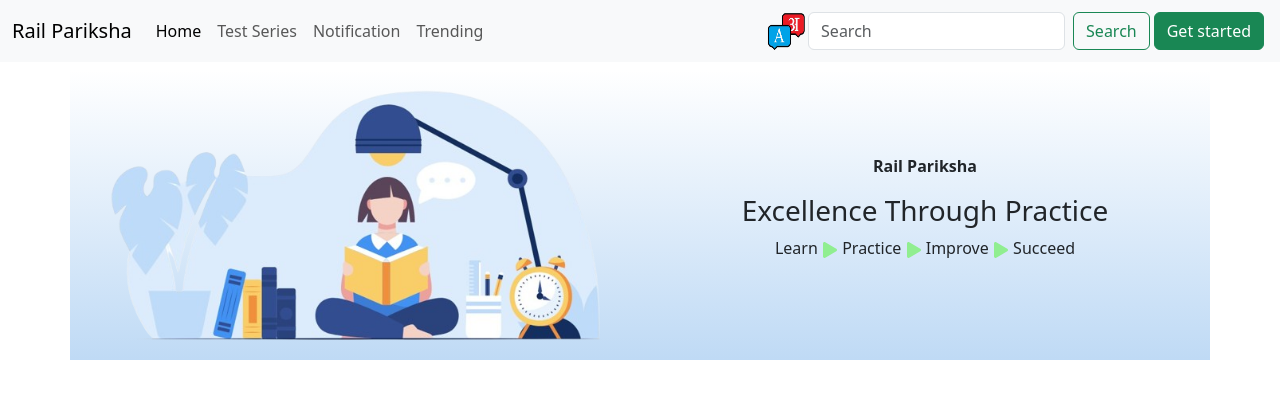
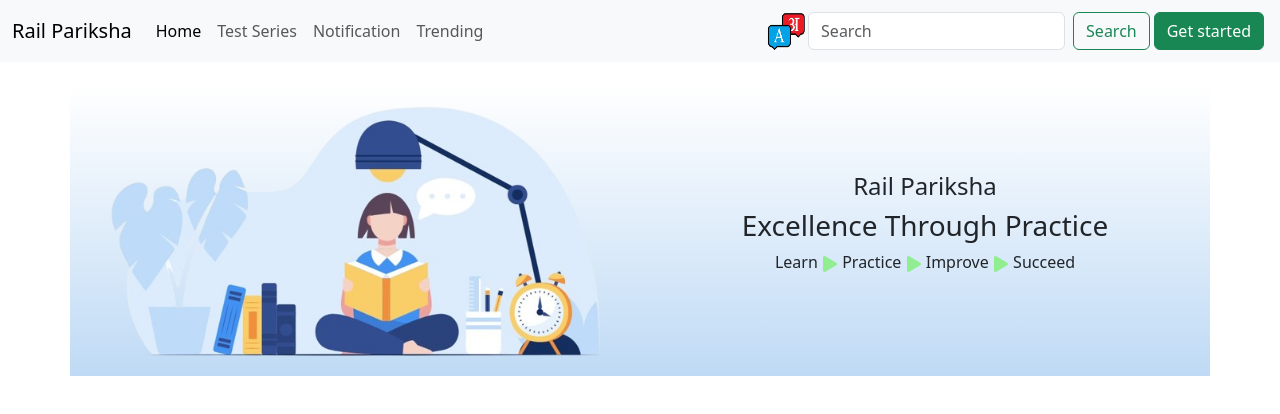
Before and after one commit to deepak-patel101/railpariksha, a React (Create React App) app: page / in a window 1280 px wide. Shown: the top 414 px of the page. Built offline with nearby package versions, Linux system fonts and the light colour scheme.

Commit message:
home designe

```diff
--- a/src/NAVBAR/navbar.jsx
+++ b/src/NAVBAR/navbar.jsx
@@ -9,7 +9,7 @@
     setLanguage(value);
   };
   return (
-    <>
+    <div>
       <nav className="navbar navbar-expand-lg bg-body-tertiary">
         <div className="container-fluid">
           <Link to="/" className="navbar-brand">
@@ -58,14 +58,22 @@
             <div>
               {language === "english" ? (
                 <img
-                  style={{ height: "45px", width: "45px", cursor: "pointer" }}
+                  style={{
+                    height: "45px",
+                    width: "45px",
+                    cursor: "pointer",
+                  }}
                   src={english}
                   alt="english"
                   onClick={() => handleClick("hindi")}
                 />
               ) : (
                 <img
-                  style={{ height: "45px", width: "45px", cursor: "pointer" }}
+                  style={{
+                    height: "45px",
+                    width: "45px",
+                    cursor: "pointer",
+                  }}
                   src={hindi}
                   alt="hindi"
                   onClick={() => handleClick("english")}
@@ -89,7 +97,7 @@
           </div>
         </div>
       </nav>
-    </>
+    </div>
   );
 };
 
--- a/src/pages/Home.jsx
+++ b/src/pages/Home.jsx
@@ -5,7 +5,7 @@
   return (
     <>
       <div
-        className="container text-center mt-2"
+        className="container text-center mt-4"
         style={{
           background: "linear-gradient(to bottom, white,#bfdaf5 ",
         }}
@@ -30,9 +30,8 @@
             style={{ minHeight: "150px" }}
           >
             <div>
-              <p>
-                <b>Rail Pariksha</b>
-              </p>
+              <h4>Rail Pariksha</h4>
+
               <h3>Excellence Through Practice</h3>
               <p>
                 Learn{"  "} <FaPlay style={{ color: "lightGreen" }} /> Practice
```
